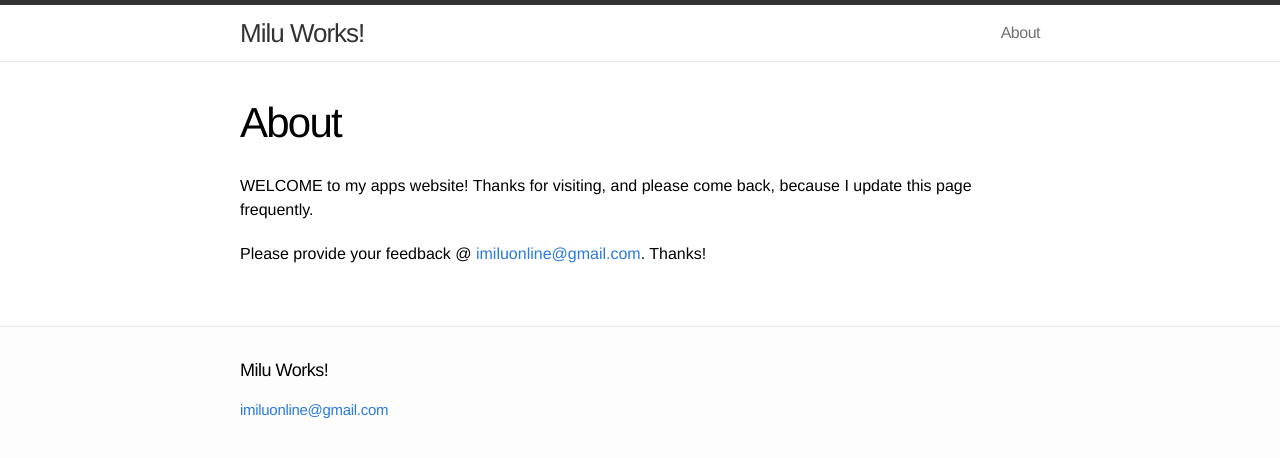
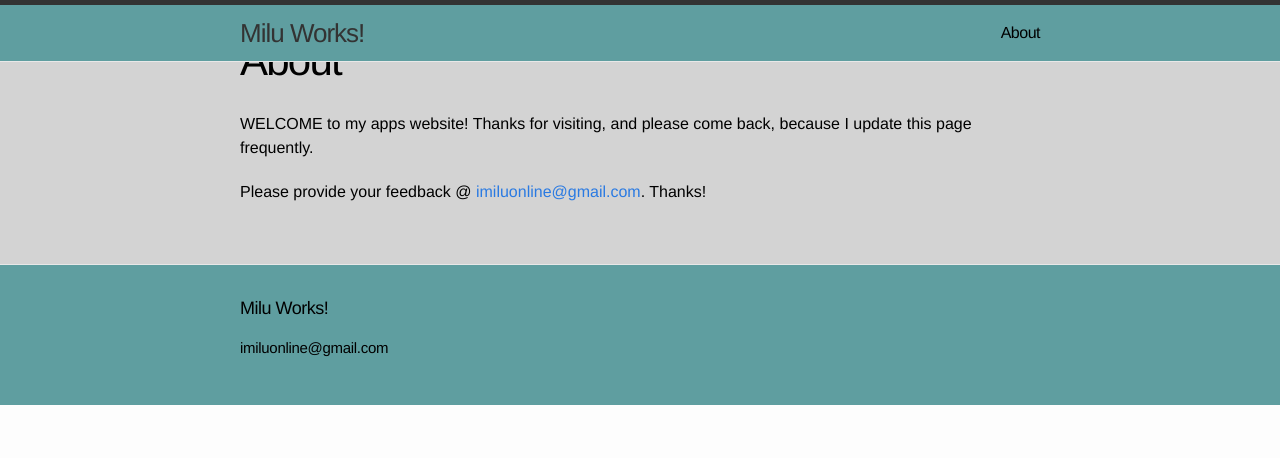
Before and after one commit to miluonline/miluworks, a Jekyll site: the page built from about.md, in a window 1280 px wide. Shown: the top 458 px of the page. Built offline with Jekyll 4.4.1, drawn with Linux system fonts in a browser that asks for light colours.

```diff
--- a/_includes/footer.html
+++ b/_includes/footer.html
@@ -6,7 +6,7 @@
 
     <div class="footer-col-1 column">
       <ul>
-        <li><a href="mailto:{{ site.email }}">{{ site.email }}</a></li>
+        <li><a class="milu-footer-email" href="mailto:{{ site.email }}">{{ site.email }}</a></li>
       </ul>
     </div>
 
--- a/_includes/header.html
+++ b/_includes/header.html
@@ -1,5 +1,5 @@
-<header class="site-header">
-
+<header class="site-header milu-header">
+<div class="site-header-again">
   <div class="wrap">
 
     <a class="site-title" href="{{ site.baseurl }}/">{{ site.title }}</a>
@@ -24,5 +24,5 @@
     </nav>
 
   </div>
-
+</div>
 </header>
--- a/css/main.css
+++ b/css/main.css
@@ -423,3 +423,27 @@
   margin-left: 300px;
   width: 100px;
 }
+
+/* --- SELF EDITS --- */
+.site-header{
+  background-color: cadetblue
+}
+.site-footer{
+  background-color: cadetblue
+}
+.site-nav .page-link{
+  color:black;
+}
+.milu-header{
+  width: 100%;
+position: fixed;
+top: 0px;
+}
+
+.page-content{
+  background-color: lightgray
+}
+
+.milu-footer-email{
+  color: black;
+}
--- a/index.html
+++ b/index.html
@@ -9,7 +9,7 @@
     <ul class="posts" style="font-weight:bold;">
      <li><p>Animals A-Z : Making Learning Fun - with Animals, Audio, Animation, Alphabets &amp; Words.</p></li>
      <li>
-      <p><a href="https://itunes.apple.com/us/app/animals-z-making-learning/id899603309?mt=8&amp;ign-mpt=uo%3D2"><img  style="width:100%" src="{{ site.baseurl }}/assets/AnimalWorld.png" alt="Animals A-Z"/></a></p>
+      <p><a href="https://itunes.apple.com/us/app/animals-z-making-learning/id899603309?mt=8&amp;ign-mpt=uo%3D2"><img  style="max-width:640px;width:100%" src="{{ site.baseurl }}/assets/AnimalWorld.png" alt="Animals A-Z"/></a></p>
     </li>
      <li><p><a href="https://itunes.apple.com/us/app/animals-z-making-learning/id899603309?mt=8&amp;ign-mpt=uo%3D2"><img src="{{ site.baseurl }}/assets/badge_itunes.png" alt="iTunes"/></a></p>
      <li>
```
Also changed, not shown: 6 other files.
